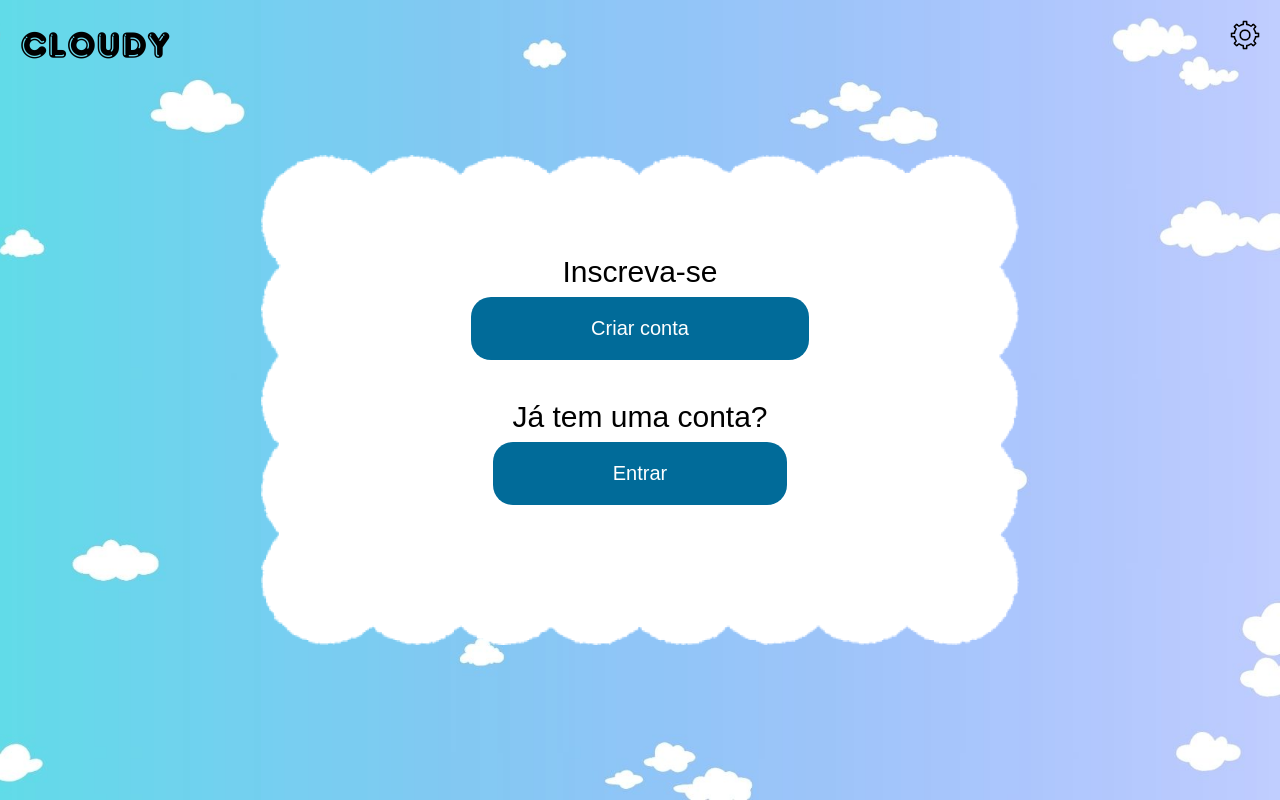
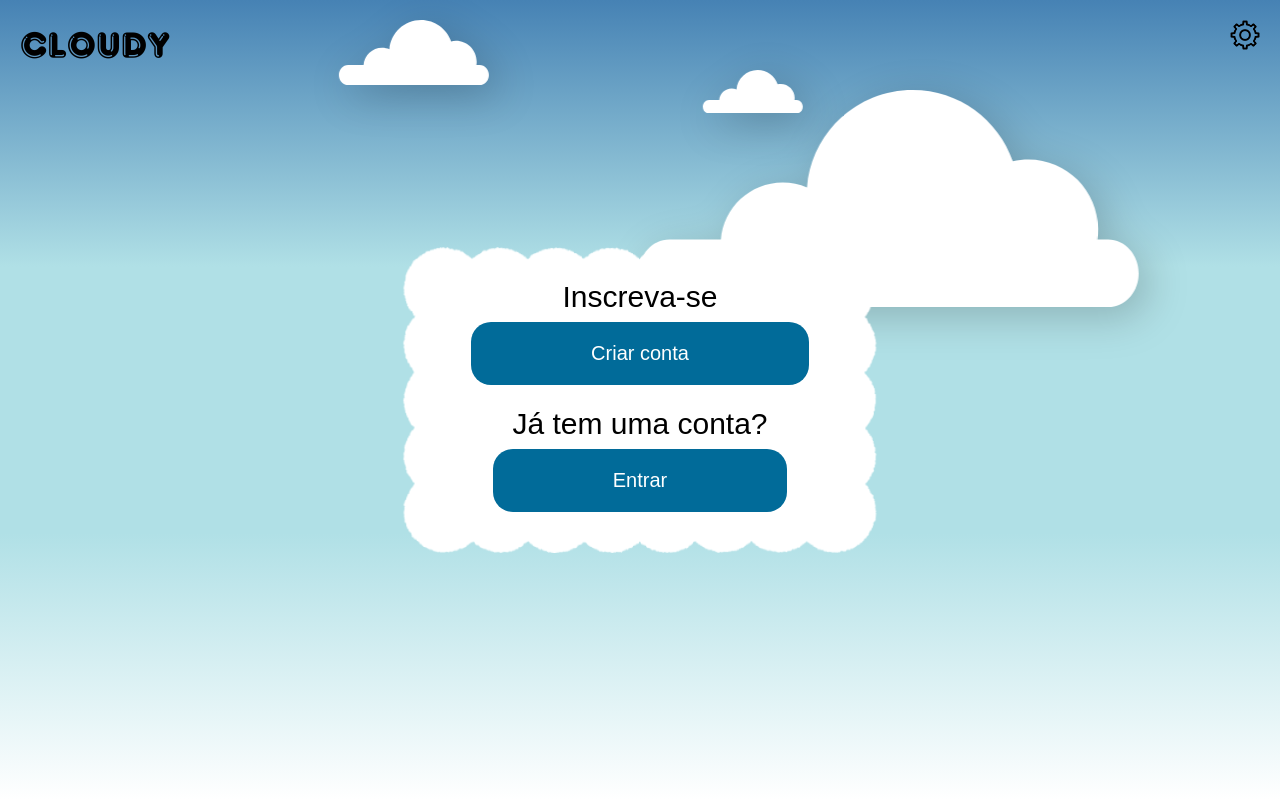
Before and after one commit to Igorrst/Cloudy, a React (Vite) app: page / in a window 1280 px wide. Built offline with nearby package versions, Linux system fonts and the light colour scheme.

Commit message:
Background

```diff
--- a/src/App.jsx
+++ b/src/App.jsx
@@ -1,10 +1,15 @@
 import React from 'react';
+import BackgroundDay from './components/BackgroundDay';
 import Signup from './pages/Signup';
+import ConfigIcon from './components/ConfigIcon';
 
 function App() {
   return (
     <div>
-      <Signup /> { }
+      <BackgroundDay />
+      <ConfigIcon />
+      <Signup />
+      { }
     </div>
   );
 }
--- /dev/null
+++ b/src/components/BackgroundDay/index.css
@@ -0,0 +1,105 @@
+html,
+body {
+    background: linear-gradient(#4682b4, #b0e0e6, #b0e0e6, #ffffff);
+    margin: 0;
+    padding: 0;
+    width: 100%;
+    height: 100%;
+}
+
+* {
+    position: relative;
+}
+
+.frame {
+    width: 500px;
+    height: auto;
+    margin: 15% auto 0;
+    position: absolute;
+    width: 100%;
+}
+
+svg {
+    max-width: 100%;
+    height: auto;
+    display: block;
+}
+
+.cloud {
+    position: absolute;
+    top: 20px;
+    width: 300px;
+    opacity: 1;
+    animation-name: cloud-movement;
+    animation-timing-function: linear;
+    animation-direction: normal;
+    animation-iteration-count: infinite;
+    animation-duration: 15s;
+    filter: drop-shadow(10px 10px 20px rgba(0, 0, 0, 0.2));
+    animation: cloud-movement 15s linear infinite, cloud-pulse 3s ease-in-out infinite;
+}
+
+.cloud.front {
+    z-index: 9;
+}
+
+.cloud.distant {
+    z-index: 1;
+}
+
+.cloud.background {
+    z-index: 1;
+}
+
+.cloud.smaller {
+    margin-right: 400px;
+    width: 100px;
+    margin-top: 50px;
+}
+
+.cloud.small {
+    margin-right: 200px;
+    width: 150px;
+}
+
+.cloud.big {
+    width: 500px;
+    margin-top: 70px;
+    margin-right: 150px;
+}
+
+.cloud.massive {
+    width: 600px;
+    margin-top: 20px;
+    margin-right: 0px;
+}
+
+.slow {
+    -webkit-animation-duration: 9.2s;
+    -moz-animation-duration: 9.2s;
+    animation-duration: 9.2s;
+}
+
+.slower {
+    -webkit-animation-duration: 11.2s;
+    -moz-animation-duration: 11.2s;
+    animation-duration: 11.2s;
+}
+
+.slowest {
+    -webkit-animation-duration: 13.5s;
+    -moz-animation-duration: 13.5s;
+    animation-duration: 13.5s;
+}
+
+@keyframes cloud-movement {
+    0% {
+        opacity: 1;
+        transform: translateX(100vw);
+    }
+
+    100% {
+        opacity: 1;
+        transform: translateX(-300px);
+    }
+}
--- /dev/null
+++ b/src/components/BackgroundDay/index.jsx
@@ -0,0 +1,78 @@
+import './index.css';
+
+const BackgroundDay = () => {
+    return (
+        <div className="clouds">
+            <svg
+                version="1.1"
+                xmlns="http://www.w3.org/2000/svg"
+                xmlnsXlink="http://www.w3.org/1999/xlink"
+                x="0px"
+                y="0px"
+                width="762px"
+                height="331px"
+                viewBox="0 0 762 331"
+                enableBackground="new 0 0 762 331"
+                xmlSpace="preserve"
+                className="cloud big front slowest"
+            >
+                <path
+                    fill="#FFFFFF"
+                    d="M715.394,228h-16.595c0.79-5.219,1.201-10.562,1.201-16c0-58.542-47.458-106-106-106
+                    c-8.198,0-16.178,0.932-23.841,2.693C548.279,45.434,488.199,0,417.5,0c-84.827,0-154.374,65.401-160.98,148.529
+                    C245.15,143.684,232.639,141,219.5,141c-49.667,0-90.381,38.315-94.204,87H46.607C20.866,228,0,251.058,0,279.5
+                    S20.866,331,46.607,331h668.787C741.133,331,762,307.942,762,279.5S741.133,228,715.394,228z"
+                />
+            </svg>
+            { }
+            <svg
+                version="1.1"
+                xmlns="http://www.w3.org/2000/svg"
+                xmlnsXlink="http://www.w3.org/1999/xlink"
+                x="0px"
+                y="0px"
+                width="762px"
+                height="331px"
+                viewBox="0 0 762 331"
+                enableBackground="new 0 0 762 331"
+                xmlSpace="preserve"
+                className="cloud distant smaller"
+            >
+                <path
+                    fill="#FFFFFF"
+                    d="M715.394,228h-16.595c0.79-5.219,1.201-10.562,1.201-16c0-58.542-47.458-106-106-106
+                    c-8.198,0-16.178,0.932-23.841,2.693C548.279,45.434,488.199,0,417.5,0c-84.827,0-154.374,65.401-160.98,148.529
+                    C245.15,143.684,232.639,141,219.5,141c-49.667,0-90.381,38.315-94.204,87H46.607C20.866,228,0,251.058,0,279.5
+                    S20.866,331,46.607,331h668.787C741.133,331,762,307.942,762,279.5S741.133,228,715.394,228z"
+                />
+            </svg>
+
+            { }
+            <svg
+                version="1.1"
+                xmlns="http://www.w3.org/2000/svg"
+                xmlnsXlink="http://www.w3.org/1999/xlink"
+                x="0px"
+                y="0px"
+                width="762px"
+                height="331px"
+                viewBox="0 0 762 331"
+                enableBackground="new 0 0 762 331"
+                xmlSpace="preserve"
+                className="cloud small slow"
+            >
+                <path
+                    fill="#FFFFFF"
+                    d="M715.394,228h-16.595c0.79-5.219,1.201-10.562,1.201-16c0-58.542-47.458-106-106-106
+                    c-8.198,0-16.178,0.932-23.841,2.693C548.279,45.434,488.199,0,417.5,0c-84.827,0-154.374,65.401-160.98,148.529
+                    C245.15,143.684,232.639,141,219.5,141c-49.667,0-90.381,38.315-94.204,87H46.607C20.866,228,0,251.058,0,279.5
+                    S20.866,331,46.607,331h668.787C741.133,331,762,307.942,762,279.5S741.133,228,715.394,228z"
+                />
+            </svg>
+
+            { }
+        </div>
+    );
+};
+
+export default BackgroundDay;
--- a/src/components/Buttons/styles.js
+++ b/src/components/Buttons/styles.js
@@ -8,7 +8,7 @@ font-size: 20px;
 border: none;
 border-radius: 20px;
 cursor: pointer;
-margin-bottom: 20px;
+margin-bottom: 22px;
 
 &:hover {
   background-color: #007bbd;
--- a/src/pages/Signup/index.jsx
+++ b/src/pages/Signup/index.jsx
@@ -8,14 +8,9 @@ const Signup = () => {
     <SignupContainer>
       <LogoType />
       <ScreenCloudy>
-        { }
         <ButtonContainer>
           <ButtonLabel>Inscreva-se</ButtonLabel>
           <PrimaryButton text="Criar conta" />
-        </ButtonContainer>
-
-        { }
-        <ButtonContainer>
           <ButtonLabel>Já tem uma conta?</ButtonLabel>
           <PrimaryButton text="Entrar" />
         </ButtonContainer>
--- a/src/pages/Signup/styles.js
+++ b/src/pages/Signup/styles.js
@@ -1,5 +1,4 @@
 import styled from 'styled-components';
-import backgroundImage from '../../assets/background-day.png';
 import backgroundCloudy from '../../assets/background-cloudy.png';
 
 export const SignupContainer = styled.div`
@@ -8,10 +7,7 @@ export const SignupContainer = styled.div`
   flex-direction: column;
   justify-content: center;
   height: 100vh;
-  width: 100vw;
-  background-image: url(${backgroundImage});
-  background-size: cover;
-  background-position: center;
+  z-index: 10;
 `;
 
 export const ScreenCloudy = styled.div`
@@ -19,7 +15,7 @@ export const ScreenCloudy = styled.div`
   align-items: center;
   flex-direction: column;
   justify-content: center;
-  padding: 100px 250px;
+  padding: 25px 100px;
   background-image: url(${backgroundCloudy});
   background-size: cover;
   background-position: center;
@@ -29,7 +25,8 @@ export const ButtonContainer = styled.div`
   display: flex;
   flex-direction: column;
   align-items: center;
-  margin-bottom: 20px;
+  margin-bottom: 2px;
+  top: 8px;
 `;
 
 export const ButtonLabel = styled.span`
```
